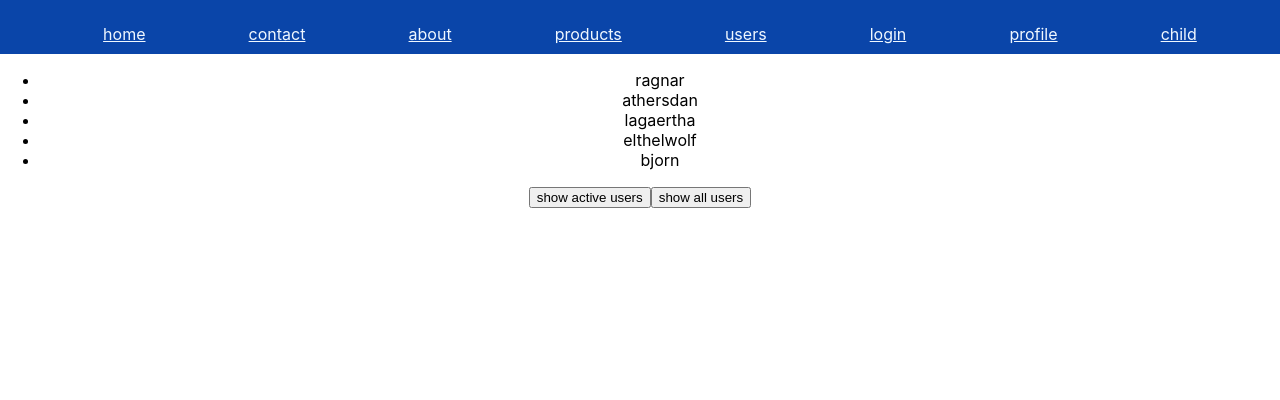
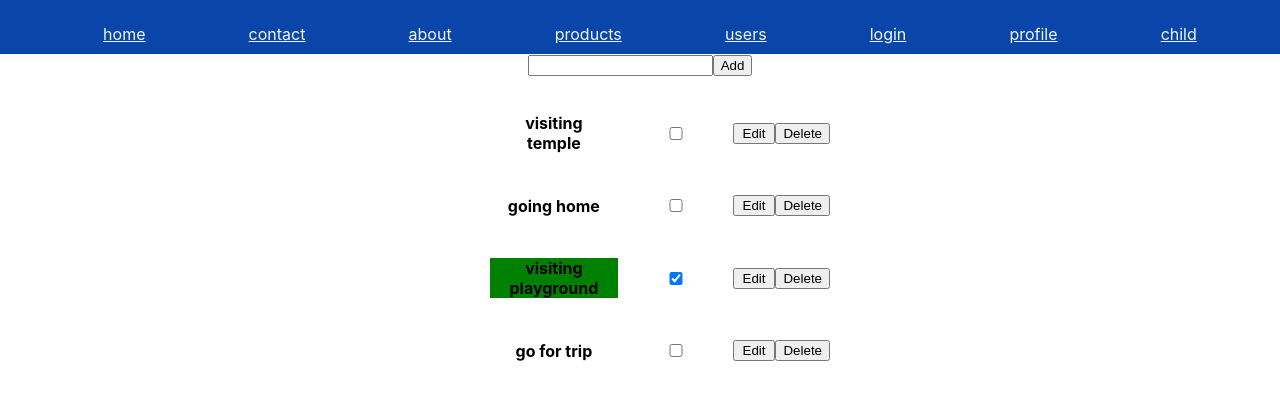
Before and after one commit to Shansudar/Manfree-react, a React (Create React App) app in the folder my-app/: page / in a window 1280 px wide. Shown: the top 400 px of the page. Built offline with nearby package versions, Linux system fonts and the light colour scheme.

Commit message:
todo task with edit feature

```diff
--- a/my-app/src/App.js
+++ b/my-app/src/App.js
@@ -1,9 +1,9 @@
 import "./App.css";
-import SearchParams from "./pages/SearchParams";
+import Form from "./Task/TodoList/Form";
 function App() {
   return (
     <div className="App">
-      <SearchParams />
+      <Form />
     </div>
   );
 }
--- a/my-app/src/Context/LoginContext.jsx
+++ b/my-app/src/Context/LoginContext.jsx
@@ -5,7 +5,7 @@ const initialState = { name: "", isLogged: false };
 const LoginContext = ({ children }) => {
   const [user, setUser] = useState(initialState);
   useEffect(() => {
-    console.log(user);
+    // console.log(user);
   }, [user]);
   const login = (name) => {
     setUser({ name, isLogged: true });
--- a/my-app/src/Task/TodoList/Form.jsx
+++ b/my-app/src/Task/TodoList/Form.jsx
@@ -15,15 +15,17 @@ const initialState = initial.map((item) => generate(item));
 const Form = () => {
   const [list, setList] = useState(initialState);
   const [task, setTask] = useState({ title: "", done: false });
+  const [edit, setEdit] = useState(null);
   const handleAdd = () => {
-    const value = generate(task);
-    setList([...list, value]);
-    setTask({ title: "", done: false });
+    if (edit) {
+      const result = list.map((item) => (item.id === edit.id ? task : item));
+      setList(result);
+    } else {
+      const value = generate(task);
+      setList([...list, value]);
+      setTask({ title: "", done: false });
+    }
   };
-
-  useEffect(() => {
-    console.log(list);
-  }, [list]);
 
   const handleDelete = (id) => {
     const result = list.filter((item) => item.id !== id);
@@ -36,6 +38,18 @@ const Form = () => {
     setList(result);
   };
 
+  useEffect(() => {
+    if (edit) {
+      setTask(edit);
+    }
+
+    console.log(edit);
+  }, [edit]);
+
+  const handleEdit = (id) => {
+    const data = list.find((item) => item.id === id);
+    setEdit(data);
+  };
   return (
     <div>
       <div>
@@ -50,6 +64,7 @@ const Form = () => {
         list={list}
         handleDelete={handleDelete}
         handleChange={handleChange}
+        handleEdit={handleEdit}
       />
     </div>
   );
--- a/my-app/src/Task/TodoList/List.jsx
+++ b/my-app/src/Task/TodoList/List.jsx
@@ -1,6 +1,6 @@
 import React from "react";
 
-const List = ({ list, handleDelete, handleChange }) => {
+const List = ({ list, handleDelete, handleChange, handleEdit }) => {
   return (
     <div>
       <ul>
@@ -12,6 +12,7 @@ const List = ({ list, handleDelete, handleChange }) => {
               checked={item.done}
               onChange={() => handleChange(item.id)}
             />
+            <button onClick={() => handleEdit(item.id)}>Edit</button>
             <button onClick={() => handleDelete(item.id)}>Delete</button>
           </li>
         ))}
```
Also changed, not shown: 1 other file (tests, documents, lock files or other folders).
